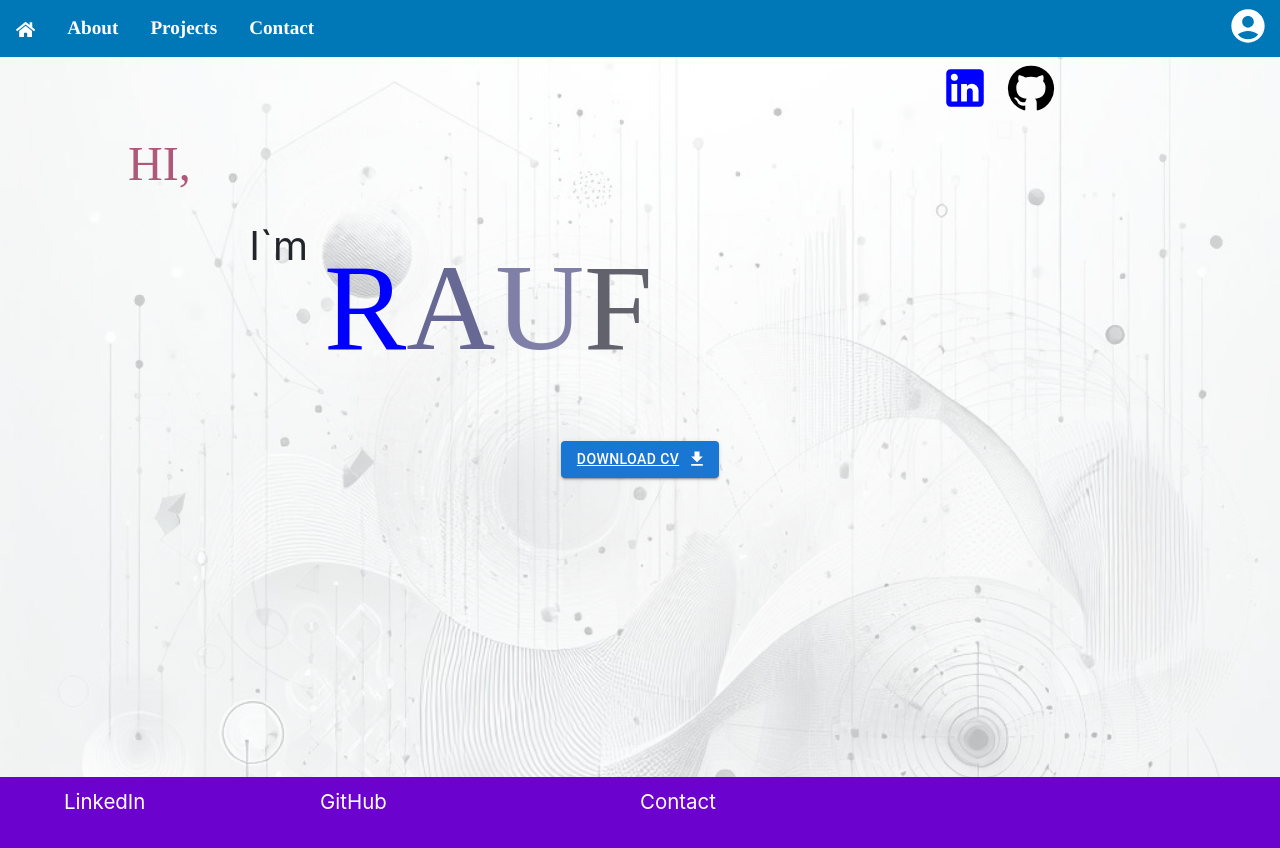
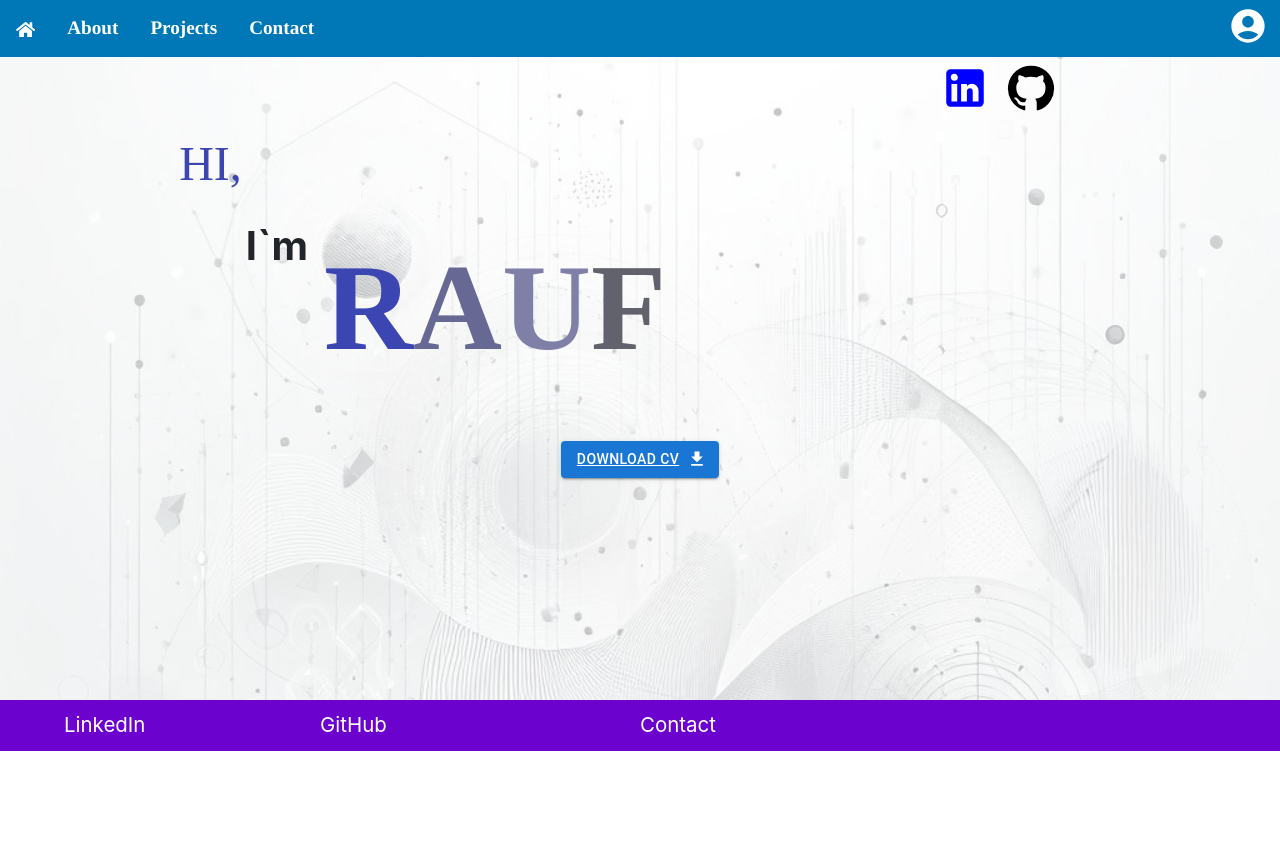
Before and after one commit to mrguven/my-portfolio, a React (Create React App) app in the folder frontend/: page / in a window 1280 px wide. Shown: the top 848 px of the page. After the commit the page ends 800 px from the top, so only its background shows below. Built offline with nearby package versions, Linux system fonts and the light colour scheme; no server answers.

Commit message:
added css  to homa page,made changes in aboutpage, navbar and todo

```diff
--- a/frontend/src/App.css
+++ b/frontend/src/App.css
@@ -115,12 +115,16 @@
 #footer {
   background-color: rgb(108, 2, 206);
   display: grid;
-  margin-top: 10%;
+  margin-top: 4%;
   grid-template-columns: 25% 25% 25% 25%;
   grid-template-areas: "subFooter subFooter1 subFooter2 subFooter3";
   grid-area: footer;
   max-width: 100%;
-  padding-bottom: 6%;
+  position: relative;
+  bottom: 0;
+  width: 100%;
+  height: 2.5rem;
+  padding-bottom: 4%;
 }
 
 .footerLinks {
--- a/frontend/src/components/NavBar.jsx
+++ b/frontend/src/components/NavBar.jsx
@@ -53,13 +53,13 @@ export default function NavBar() {
                 "aria-labelledby": "project-button",
               }}
             >
-              <MenuItem  onClick={handleClose}>
+              <MenuItem  onClick={handleClose1}>
               <Link className="active" to="/myplaylist">MyPlay</Link>
               </MenuItem>
-              <MenuItem onClick={handleClose}>
+              <MenuItem onClick={handleClose1}>
                 <Link className="active" to="/todo">Todo</Link>
                </MenuItem>
-              <MenuItem onClick={handleClose}>
+              <MenuItem onClick={handleClose1}>
               <Link className="active" to="/catchMe">CatchMe</Link>
               </MenuItem>
             </Menu>
--- a/frontend/src/pages/about/About.jsx
+++ b/frontend/src/pages/about/About.jsx
@@ -1,6 +1,7 @@
 import "./about.css";
 
 export default function About() {
+  return(
     <div id="mainContainerHome">
     <div id="profileDiv">
     </div>
@@ -33,4 +34,6 @@ export default function About() {
     <div></div>
     <div></div>
   </div>
+  )
+
 }
--- a/frontend/src/pages/about/about.css
+++ b/frontend/src/pages/about/about.css
@@ -10,12 +10,13 @@
     left: 0;
     right: 0;
     opacity: .3;
-    height: 800px;
     background-size: cover;
    }
-  #text1{
-    color: rgb(22, 31, 46);
-    font-weight: bolder;
-    -webkit-text-stroke: 1px rgb(194, 192, 192);
-    font-size: 1.7vw;
-  }
+
+
+#text1{
+  color: rgb(22, 31, 46);
+  font-weight: bolder;
+  -webkit-text-stroke: .5px rgb(219, 200, 200);
+  font-size: 1.2rem;
+}
--- a/frontend/src/pages/homepage/Home.jsx
+++ b/frontend/src/pages/homepage/Home.jsx
@@ -77,15 +77,31 @@ export default function Home() {
     css.innerHTML = ".typewrite > .wrap { border-right: 0.08em solid black}";
     document.body.appendChild(css);
   };
-  let colorR = 175;
-  let colorG = 88;
-  let colorB = 122;
-  let color = `rgb(${colorR}, ${colorG}, ${colorB})`;
-  let changeColorStyle = {
-    color: `${color}`,
-  };
-  console.log(color);
-  console.log(colorB);
+
+
+//change font color
+const injectStyle = (style) => {
+  const styleElement = document.createElement('style');
+  let styleSheet = null;
+
+  document.head.appendChild(styleElement);
+
+  styleSheet = styleElement.sheet;
+
+  styleSheet.insertRule(style, styleSheet.cssRules.length);
+};
+let  keyframesAnimation= `@keyframes animation1 {
+  0% {color: blue;}
+  25%{color: rgb(89, 106, 138);}
+  50%{color: rgb(109, 1, 138);}
+  75%{color:brown;}
+  100% {color: red;}
+}`
+injectStyle(keyframesAnimation);
+let changeColorStyle = {
+  animation: `animation1 5s infinite`,
+
+};
 
   return (
     <div id="mainContainerHome">
@@ -94,23 +110,25 @@ export default function Home() {
           <Grid xs={10} className="text-end">
             <div>
               <span>
-              <Button   href="https://www.linkedin.com/in/rauf-guven-a76791a6/"
-            target="https://www.linkedin.com/in/rauf-guven-a76791a6/">
-  <LinkedInIcon sx={{ fontSize: 50, color: 'blue'}} />
-</Button>
-
+                <Button
+                  href="https://www.linkedin.com/in/rauf-guven-a76791a6/"
+                  target="https://www.linkedin.com/in/rauf-guven-a76791a6/"
+                >
+                  <LinkedInIcon sx={{ fontSize: 50, color: "blue" }} />
+                </Button>
               </span>
               <span>
-              <Button  href="https://github.com/mrguven"
-            target="https://github.com/mrguven">
-  <GitHubIcon sx={{ fontSize: 50, color: 'black' }}/>
-</Button>
-
+                <Button
+                  href="https://github.com/mrguven"
+                  target="https://github.com/mrguven"
+                >
+                  <GitHubIcon sx={{ fontSize: 50, color: "black" }} />
+                </Button>
               </span>
             </div>
           </Grid>
           <Grid xs={12}>
-            <div className="m-10">
+            <div className="m-12">
               <h1 className="hello-word" style={changeColorStyle}>
                 HI,
               </h1>
@@ -123,7 +141,7 @@ export default function Home() {
           </Grid>
           <Grid xs={4}>
             <div className="letters">
-              <span id="first-letter">R</span>
+              <span style={changeColorStyle} id="first-letter">R</span>
               <span id="second-letter">A</span>
               <span id="third-letter">U</span>
               <span id="fourth-letter">F</span>
--- a/frontend/src/pages/homepage/homepage.css
+++ b/frontend/src/pages/homepage/homepage.css
@@ -4,23 +4,15 @@
   background-image: url(./background1.jpeg);
   background-repeat: no-repeat;
   background-attachment: fixed;
-  position: absolute;
   z-index: -1;
-  top: 0;
-  bottom: 0;
-  left: 0;
-  right: 0;
   opacity: .3;
-  background-size: cover;
- }#mainContainerHome{
+  height: 700px;
+  background-repeat: repeat;
+ }
+ #mainContainerHome{
+  font-weight: bolder;
   height: 600px;
  }
-#text1{
-  color: rgb(22, 31, 46);
-  font-weight: bolder;
-  -webkit-text-stroke: 1px rgb(175, 22, 22);
-  font-size: 3.7rem;
-}
 .downloadLink{
   color: white;
 }
@@ -44,10 +36,10 @@ font-size: 7.7rem;
   font-size: 7.7rem;
 }
 .hello-word{
-  margin-left: 10%;
+  margin-left: 14%;
   font-size: 3rem;
   font-family: Brush Script ;
-}
+ }
 .letters{
   font-family: Brush Script ;
 }
```
Also changed, not shown: frontend/src/pages/todopage/Todo.jsx (+3 -15 lines). Lines whose indentation alone changed are shown as unchanged.
